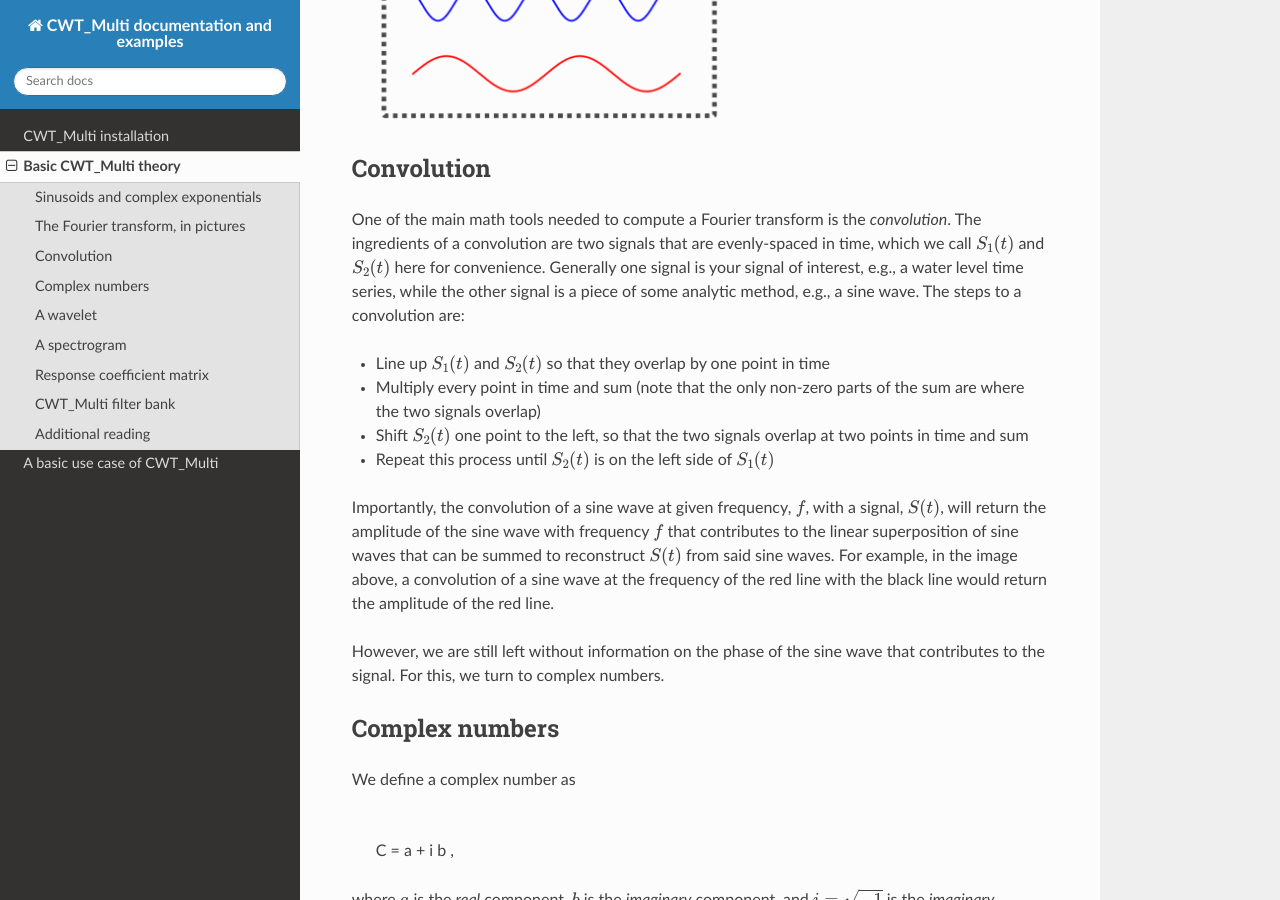
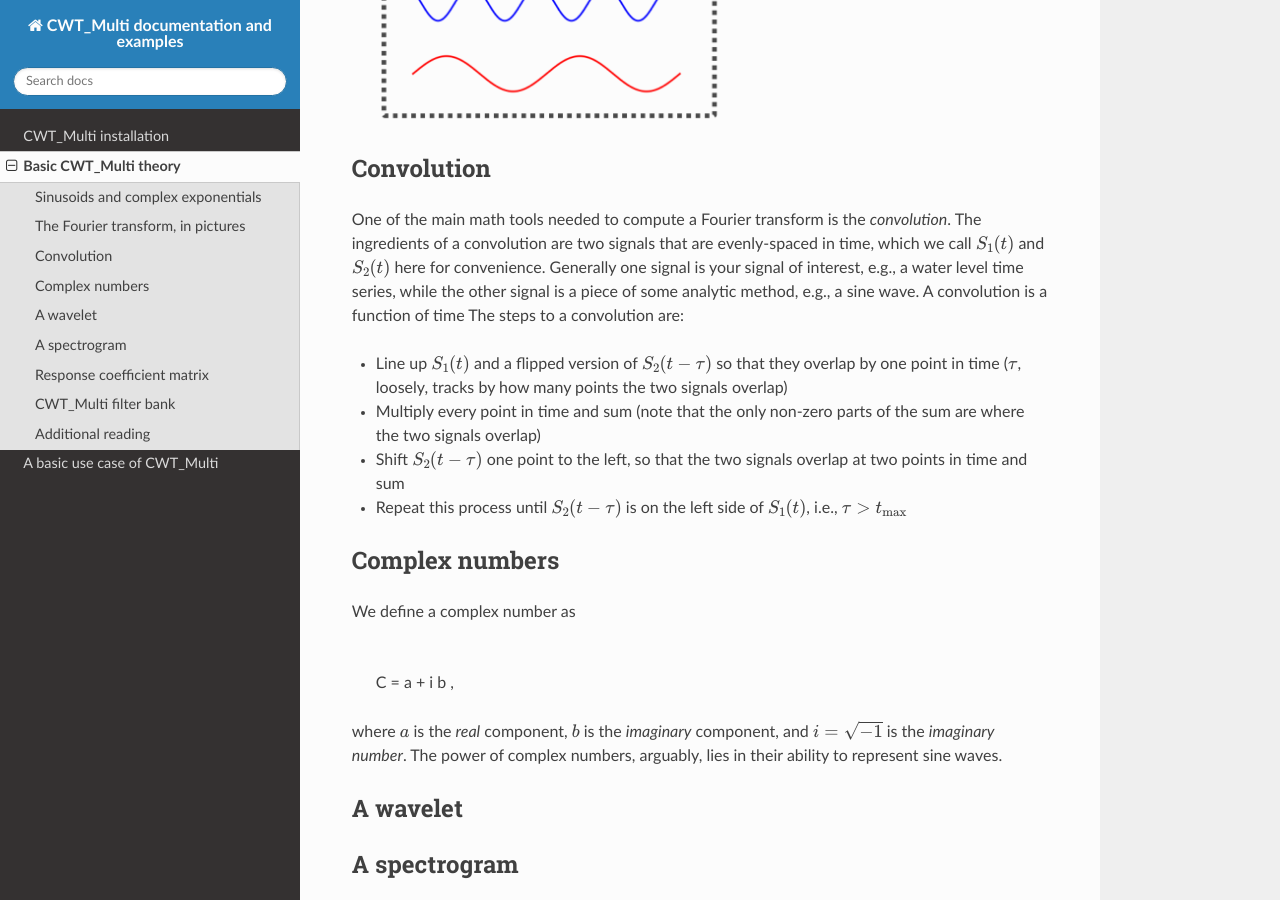
Before and after one commit to mjclobo/CWT_Multi, a Sphinx documentation site: the page built from docs/maths.rst, in a window 1280 px wide and 900 px high, scrolled down 1383 px. Built offline with Sphinx 7.4.7 and the Read the Docs theme 3.1.0, drawn with Linux system fonts in a browser that asks for light colours.

Commit message:
edit convolution section for now, to avoid incomplete info

```diff
--- a/docs/maths.rst
+++ b/docs/maths.rst
@@ -64,29 +64,17 @@ in time, which we call :math:`S_{1}(t)` and
 :math:`S_{2}(t)` here for convenience.
 Generally one signal is your signal of interest, e.g., a water level time series,
 while the other signal is a piece of some analytic method, e.g., a sine wave.
+A convolution is a function of time
 The steps to a convolution are:
 
-- Line up :math:`S_{1}(t)` and :math:`S_{2}(t)` so that they overlap
-  by one point in time
+- Line up :math:`S_{1}(t)` and a flipped version of :math:`S_{2}(t - \tau)` so that they overlap
+  by one point in time (:math:`\tau`, loosely, tracks by how many points the two signals overlap)
 - Multiply every point in time and sum (note that the only non-zero parts
   of the sum are where the two signals overlap)
-- Shift :math:`S_{2}(t)` one point to the left, so that the two signals
+- Shift :math:`S_{2}(t - \tau)` one point to the left, so that the two signals
   overlap at two points in time and sum
-- Repeat this process until :math:`S_{2}(t)` is on the left side
-  of :math:`S_{1}(t)`
-
-
-Importantly, the convolution of a sine wave at given frequency, :math:`f`,
-with a signal, :math:`S(t)`, will return the amplitude of the sine wave
-with frequency :math:`f` that contributes to the linear superposition of
-sine waves that can be summed to reconstruct :math:`S(t)` from said sine waves.
-For example, in the image above, a convolution of a sine wave at the frequency of the
-red line with the black line would return the amplitude of the red line.
-
-
-However, we are still left without information on the phase of the sine wave that
-contributes to the signal.
-For this, we turn to complex numbers.
+- Repeat this process until :math:`S_{2}(t - \tau)` is on the left side
+  of :math:`S_{1}(t)`, i.e., :math:`\tau > t_\mathrm{max}`
 
 
 
```
